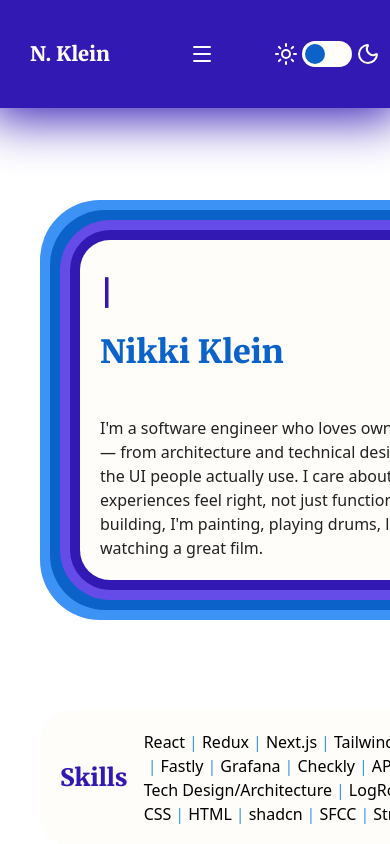
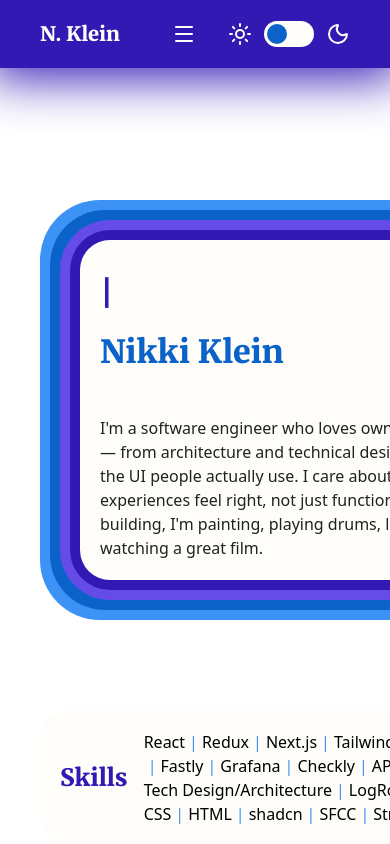
Before and after one commit to kleinlikecalvin/klein_like_calvin_next, a Next.js app: page / in a window 390 px wide. Shown: the top 844 px of the page. Built offline with nearby package versions, Linux system fonts and the light colour scheme.

Commit message:
Completes mobile nav

```diff
--- a/app/components/DisplayModeToggle.tsx
+++ b/app/components/DisplayModeToggle.tsx
@@ -19,7 +19,7 @@ export default function DisplayModeToggle() {
 
   return (
     <div className="DisplayModeToggle flex items-center">
-      <Sun className="mr-1 lg:mr-3" />
+      <Sun className="mr-3" />
       <label className="relative inline-block h-6.5 w-12.5">
         <input
           className="toggle peer h-full w-full"
@@ -35,7 +35,7 @@ export default function DisplayModeToggle() {
           )}
         ></span>
       </label>
-      <Moon className="ml-1 lg:ml-3" />
+      <Moon className="ml-3" />
     </div>
   );
 }
--- /dev/null
+++ b/app/components/MobileNavMenu.tsx
@@ -0,0 +1,27 @@
+import { Link } from "../types/types";
+import navData from "../data/NavData";
+import clsx from "clsx";
+
+export default function MobileNavMenu({ classes }: { classes?: string }) {
+  return (
+    <ul
+      className={clsx(
+        "MobileNavMenu from-special-one to-special-two m-0 flex items-center justify-center gap-2.5 overflow-hidden bg-linear-to-b transition-all duration-300 ease-in-out lg:hidden",
+        classes
+      )}
+    >
+      {navData.map(({ id, link, displayValue }: Link) => {
+        return (
+          <li key={id} className="link-item">
+            <a
+              href={link}
+              className="link text-background bg-transparent font-medium underline underline-offset-2"
+            >
+              {displayValue}
+            </a>
+          </li>
+        );
+      })}
+    </ul>
+  );
+}
--- a/app/components/Nav.tsx
+++ b/app/components/Nav.tsx
@@ -5,24 +5,23 @@ import DisplayModeToggle from "./DisplayModeToggle";
 import NavLogo from "./NavLogo";
 import MobileNavTrigger from "./MobileNavTrigger";
 import { useState } from "react";
-
-// TODO: handle mobile - no hover, slightly different color background, maybe a transition so it's smoother, need more margin underneath on the page to make space for multicolor, inconsistent padding around the edges, maybe just a little too tall still
+import MobileNavMenu from "./MobileNavMenu";
 
 export default function Nav() {
   const [showMobileMenu, setShowMobileMenu] = useState(false);
 
   return (
-    <nav className="Nav bg-special-one text-background fixed top-0 right-0 left-0 z-10 shadow-[0_0_50px_10px_var(--color-special-one)] transition-transform duration-300 ease-in-out">
-      <div className="py-half px-quarter lg:px-full flex justify-between lg:items-center">
+    <nav className="Nav bg-special-one text-background fixed top-0 right-0 left-0 z-10 shadow-[0_0_50px_10px_var(--color-special-one)]">
+      <div className="pl-half pr-full flex items-center justify-between">
         <NavLogo />
         <MobileNavTrigger
           showMobileMenu={showMobileMenu}
           onClick={() => setShowMobileMenu((prev) => !prev)}
         />
-        {!showMobileMenu && <NavMenu classes="hidden" />}
+        <NavMenu />
         <DisplayModeToggle />
       </div>
-      {showMobileMenu && <NavMenu classes="flex bg-special-two" />}
+      <MobileNavMenu classes={showMobileMenu ? "max-h-[80px]" : "max-h-0"} />
     </nav>
   );
 }
--- a/app/components/NavMenu.tsx
+++ b/app/components/NavMenu.tsx
@@ -1,15 +1,9 @@
 import { Link } from "../types/types";
 import navData from "../data/NavData";
-import clsx from "clsx";
 
-export default function NavMenu({ classes }: { classes?: string }) {
+export default function NavMenu() {
   return (
-    <ul
-      className={clsx(
-        "NavMenu m-0 items-center justify-center gap-2.5 p-0 lg:flex lg:h-auto lg:w-[40%]",
-        classes
-      )}
-    >
+    <ul className="NavMenu m-0 flex h-auto w-[40%] items-center justify-center gap-2.5 p-0 max-lg:hidden">
       {navData.map(({ id, link, displayValue }: Link) => {
         return (
           <li key={id} className="link-item p-2.5">
```
